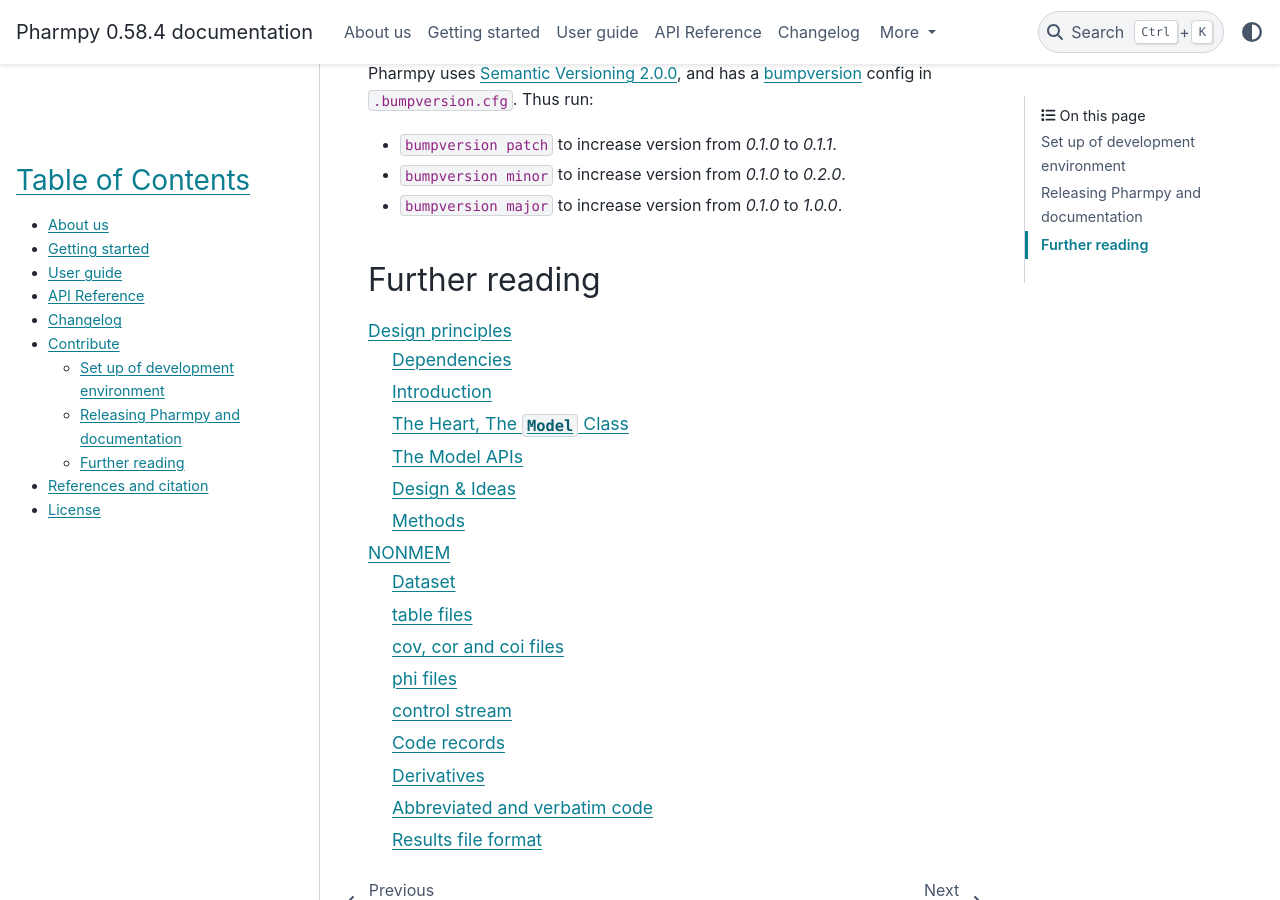
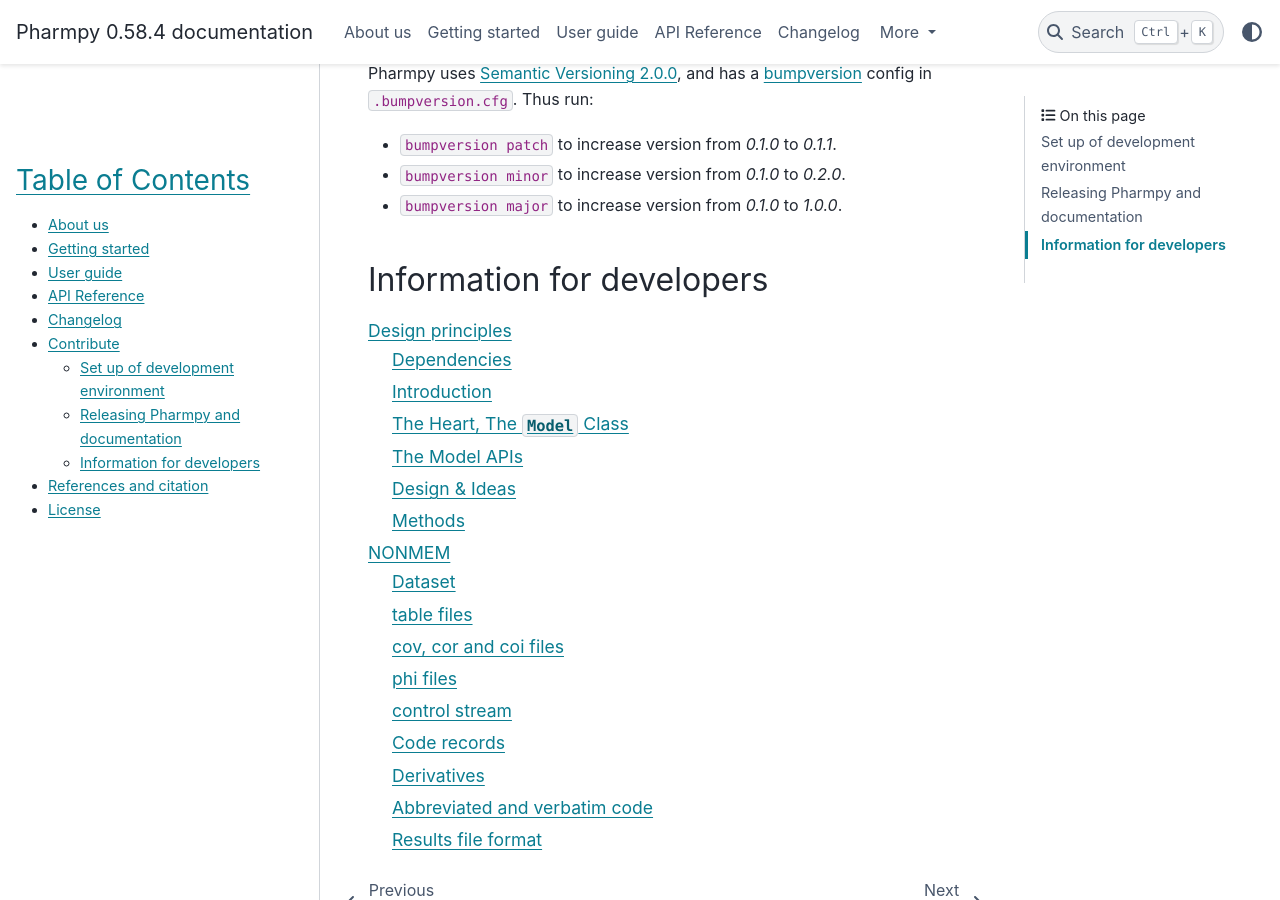
Before and after one commit to pharmpy/pharmpy, a Sphinx documentation site: the page built from docs/contribute.rst, in a window 1280 px wide and 900 px high, scrolled down 2385 px. Built offline with Sphinx 7.4.7 and the PyData theme 0.15.4, drawn with Linux system fonts in a browser that asks for light colours.

Commit message:
Further reading -> information for developers

```diff
--- a/docs/contribute.rst
+++ b/docs/contribute.rst
@@ -96,8 +96,8 @@
 
 .. _bumpversion: https://pypi.org/project/bumpversion
 
-Further reading
-###############
+Information for developers
+##########################
 
 .. toctree::
    :maxdepth: 2
```
